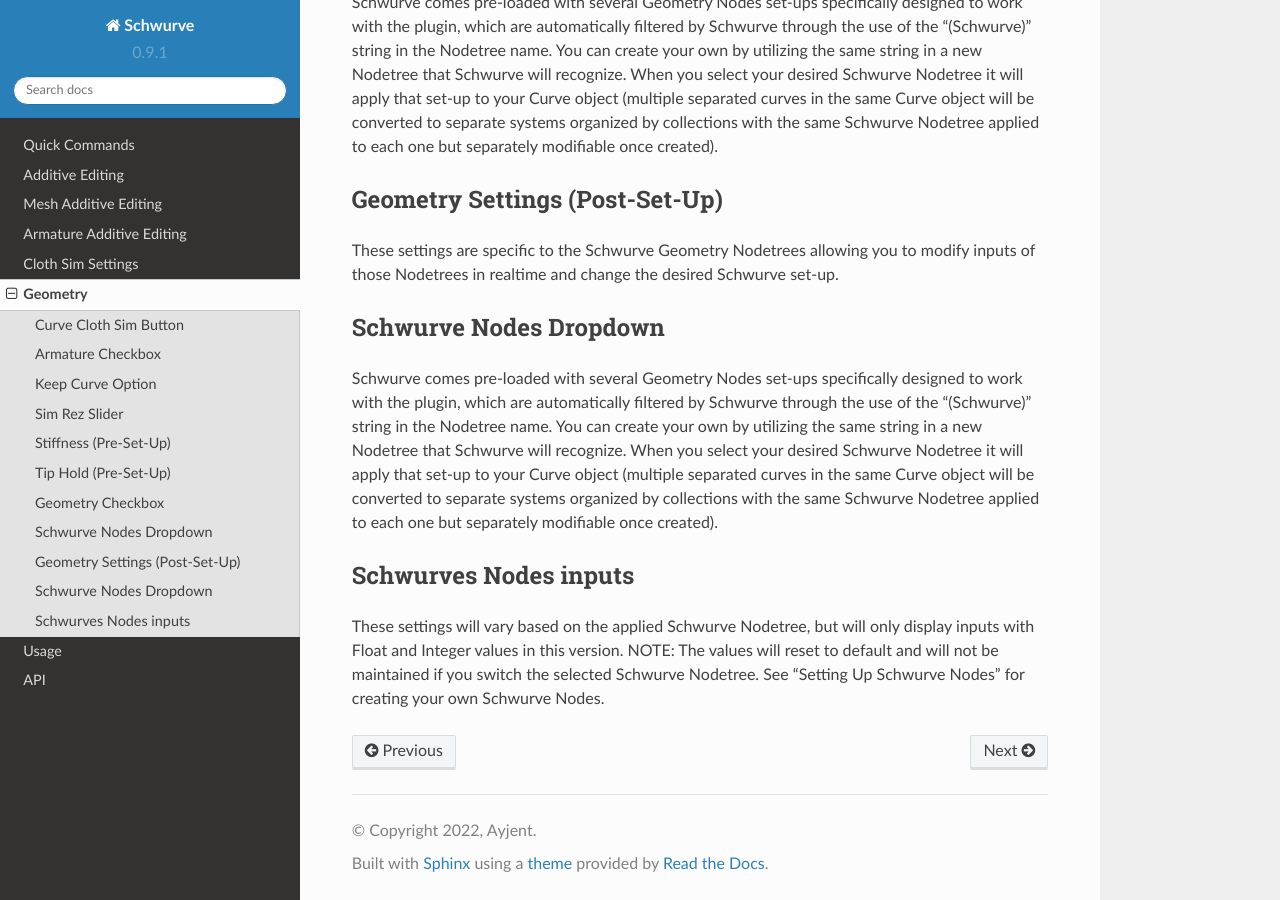
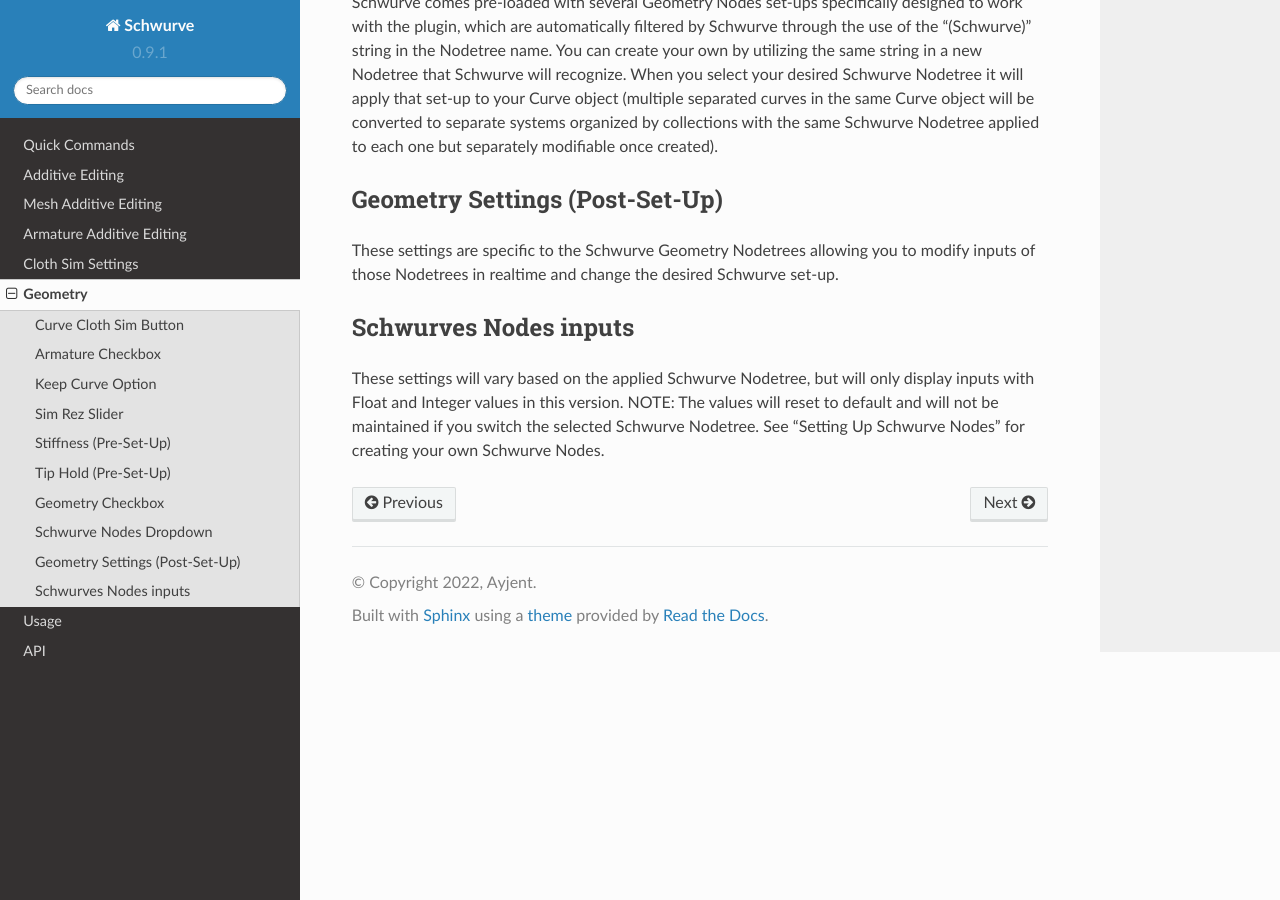
Before and after one commit to Ayjent/SchwurveTest, a Sphinx documentation site: the page built from docs/source/geometry.rst, in a window 1280 px wide and 900 px high, scrolled down 1433 px. Built offline with Sphinx 7.4.7 and the Read the Docs theme 2.0.0, drawn with Linux system fonts in a browser that asks for light colours.

Commit message:
Update geometry.rst

```diff
--- a/docs/source/geometry.rst
+++ b/docs/source/geometry.rst
@@ -66,13 +68,6 @@
 
 These settings are specific to the Schwurve Geometry Nodetrees allowing you to modify inputs of those Nodetrees in realtime and change the desired Schwurve set-up.
 
-Schwurve Nodes Dropdown
-^^^^^^^^^^^^^^^^^^^^^^^
-
-Schwurve comes pre-loaded with several Geometry Nodes set-ups specifically designed to work with the plugin, which are automatically filtered by Schwurve through
-the use of the "(Schwurve)" string in the Nodetree name.  You can create your own by utilizing the same string in a new Nodetree that Schwurve will recognize.
-When you select your desired Schwurve Nodetree it will apply that set-up to your Curve object (multiple separated curves in the same Curve object will be
-converted to separate systems organized by collections with the same Schwurve Nodetree applied to each one but separately modifiable once created).
 
 Schwurves Nodes inputs
 ^^^^^^^^^^^^^^^^^^^^^^
```
Also changed, not shown: other parts of docs/source/geometry.rst (+2 -0 lines).
